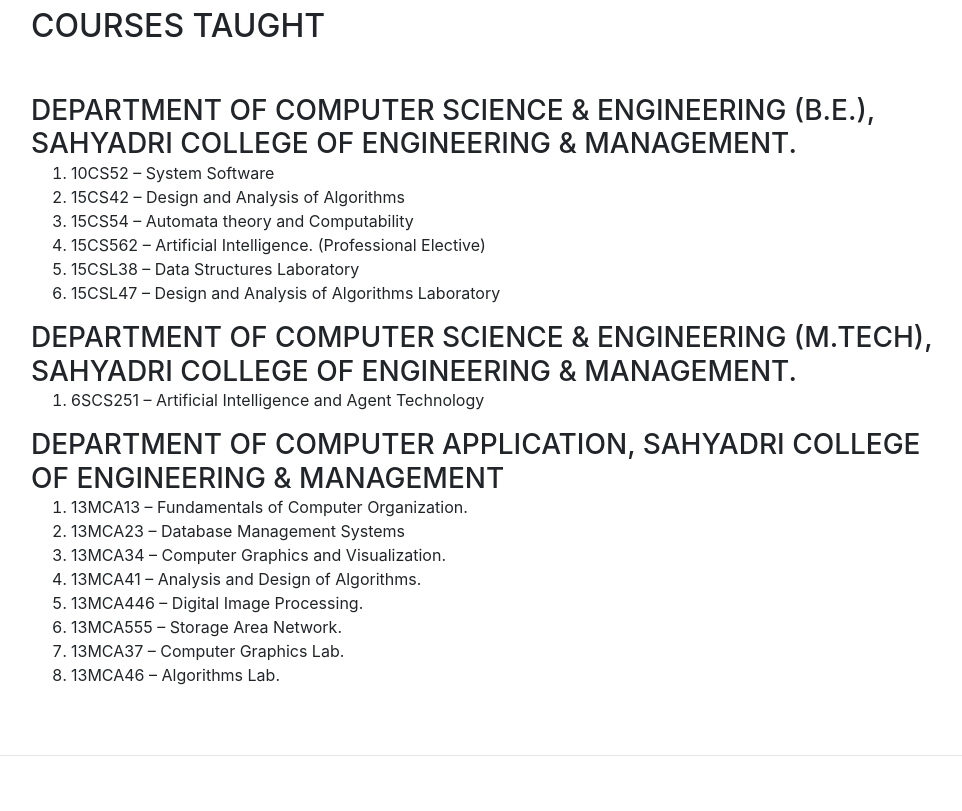
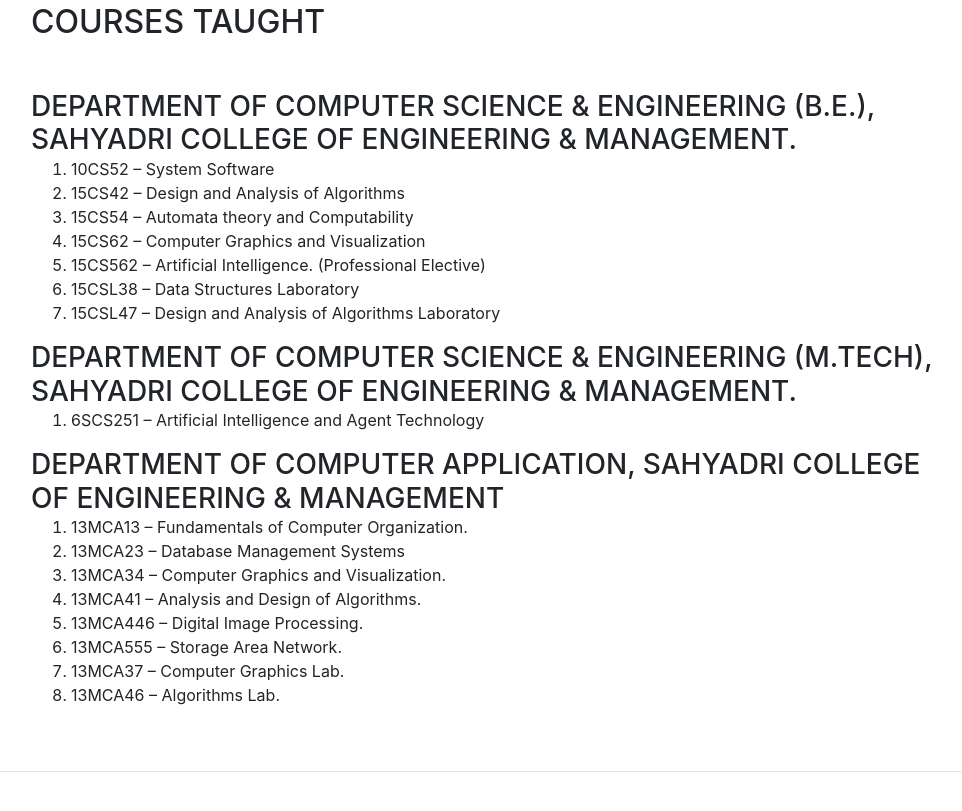
Before and after one commit to snBharathbhushan/MyPortal, a website with bundled scripts: page index.html in a window 1280 px wide. Shown: the part 5945-6756 px from the top of the page, without its empty margins (289-1251 px from the left). Built offline with nearby package versions, Linux system fonts and the light colour scheme; a web font is replaced by a local one.

Commit message:
Update index.html

```diff
--- a/index.html
+++ b/index.html
@@ -352,6 +352,7 @@
                           <li>10CS52 – System Software</li>
                           <li>15CS42 – Design and Analysis of Algorithms</li>
                           <li>15CS54 – Automata theory and Computability</li>
+                          <li>15CS62 – Computer Graphics and Visualization</li>
                           <li>15CS562 – Artificial Intelligence. (Professional Elective)</li>
                           <li>15CSL38 – Data Structures Laboratory</li>
                           <li>15CSL47 – Design and Analysis of Algorithms Laboratory</li>
```
